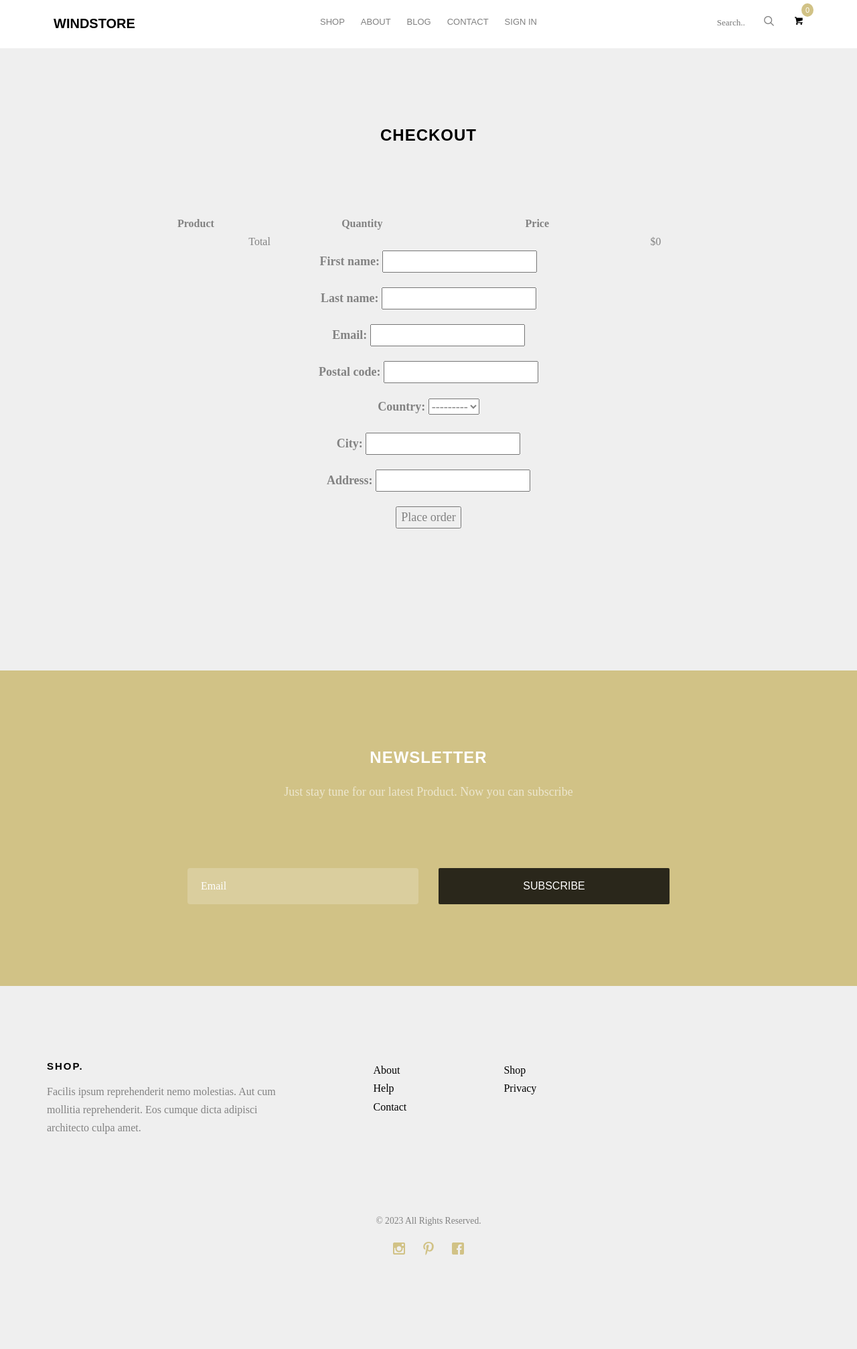
After one commit to PyChenka/wStore, a Django app: page /orders/create/ in a window 1280 px wide. The commit adds this page. Shown: the whole page at 67% size. Run offline with Django 4.2, Linux system fonts and the light colour scheme; some libraries are stand-ins or nearby versions; some web fonts are replaced.

Commit message:
add: orders views

```diff
--- a/windstore/cart/views.py
+++ b/windstore/cart/views.py
@@ -20,6 +20,6 @@ def cart_remove(request, slug):
 
 def cart_view(request):
     cart = Cart(request)
-    template = 'cart.html'
+    template = 'cart/cart.html'
     context = {'subtitle': ' - Cart', 'cart': cart}
     return render(request, template, context)
--- a/windstore/contact/views.py
+++ b/windstore/contact/views.py
@@ -10,7 +10,7 @@ from .models import Contact
 class ContactCreate(CreateView):
     """Отображает страницу с формой обратной связи"""
     model = Contact
-    template_name = 'contact.html'
+    template_name = 'contact/contact.html'
     form_class = ContactForm
     success_url = reverse_lazy('contact:done')
 
@@ -29,5 +29,5 @@ class ContactCreate(CreateView):
 def contact_done(request):
     """Отображает страницу подтверждения после успешной отправки формы"""
     template = 'done_message.html'
-    context = {'headline': ' - Contact', 'msg': 'Ваше сообщение отправлено!'}
+    context = {'subtitle': ' - Contact', 'msg': 'Ваше сообщение отправлено!'}
     return render(request, template, context)
--- a/windstore/orders/admin.py
+++ b/windstore/orders/admin.py
@@ -15,6 +15,7 @@ class OrderAdmin(admin.ModelAdmin):
         'email',
         'time_create',
         'paid',
+        'country',
     )
     list_filter = ('time_create', 'country', )
     fields = (
--- /dev/null
+++ b/windstore/orders/forms.py
@@ -0,0 +1,9 @@
+from django.forms import ModelForm
+from .models import Order
+
+
+class OrderCreateForm(ModelForm):
+    """Форма для ввода сведений о заказе"""
+    class Meta:
+        model = Order
+        fields = ('first_name', 'last_name', 'email', 'postal_code', 'country', 'city', 'address')
--- a/windstore/orders/models.py
+++ b/windstore/orders/models.py
@@ -34,7 +34,7 @@ class OrderItem(models.Model):
     quantity = models.PositiveIntegerField(default=1)
 
     def __str__(self):
-        return self.pk
+        return str(self.pk)
 
     def get_cost(self):
         return self.price * self.quantity
--- /dev/null
+++ b/windstore/orders/urls.py
@@ -0,0 +1,10 @@
+from django.urls import path
+
+from orders.views import order_done, OrderCreate
+
+app_name = 'orders'
+
+urlpatterns = [
+    path('create/', OrderCreate.as_view(), name='create_order'),
+    path('done/', order_done, name='done')
+    ]
--- a/windstore/orders/views.py
+++ b/windstore/orders/views.py
@@ -1,3 +1,41 @@
 from django.shortcuts import render
+from django.urls import reverse_lazy
+from django.views.generic import CreateView
 
-# Create your views here.
+from cart.cart import Cart
+from orders.forms import OrderCreateForm
+from orders.models import OrderItem, Order
+
+
+class OrderCreate(CreateView):
+    """Отображает страницу с формой для ввода сведений о заказе"""
+    model = Order
+    template_name = 'orders/order.html'
+    form_class = OrderCreateForm
+    success_url = reverse_lazy('orders:done')
+
+    def get_context_data(self, **kwargs):
+        context = super().get_context_data(**kwargs)
+        cart = Cart(self.request)
+        context.update({'subtitle': ' - Order',
+                        'cart': cart})
+        return context
+
+    def form_valid(self, form):
+        """Формирует заказ и очищает корзину"""
+        order = form.save()
+        cart = Cart(self.request)
+        for item in cart:
+            OrderItem.objects.create(order=order,
+                                     product=item['product'],
+                                     price=item['price'],
+                                     quantity=item['quantity'])
+        cart.clear_cart()
+        return super().form_valid(form)
+
+
+def order_done(request):
+    """Отображает страницу подтверждения после успешной отправки формы"""
+    template = 'done_message.html'
+    context = {'subtitle': ' - Order', 'msg': 'Спасибо за Ваш заказ!'}
+    return render(request, template, context)
--- a/windstore/templates/cart.html
+++ b/windstore/templates/cart/cart.html
@@ -41,7 +41,7 @@
                     </table>
                     <p class="text-right">
                         <a href="{% url 'shop:index' %}" class="btn btn-primary btn-outline">Continue shopping</a>
-                        <a href="#" class="btn btn-primary btn-outline">Checkout</a>
+                        <a href="{% url 'orders:create_order' %}" class="btn btn-primary btn-outline">Checkout</a>
                     </p>
                 </div>
             </div>
--- /dev/null
+++ b/windstore/templates/orders/order.html
@@ -0,0 +1,48 @@
+{% extends "base.html" %}
+{% load static %}
+{% block content %}
+	<div id="fh5co-testimonial" class="fh5co-bg-section">
+		<div class="container">
+			<div class="row animate-box">
+				<div class="col-md-8 col-md-offset-2 text-center fh5co-heading">
+					<h2>Checkout</h2>
+                </div>
+			</div>
+			<div class="row animate-box">
+				<div class="col-md-8 col-md-offset-2 text-center fh5co-heading">
+                    <table class="col-md-12 col-sm-12 animate-box">
+                        <thead>
+                        <tr>
+                            <th>Product</th>
+                            <th>Quantity</th>
+                            <th>Price</th>
+                        </tr>
+                        </thead>
+                        <tbody>
+                        {% for item in cart %}
+                        {% with product=item.product %}
+                        <tr>
+                            <td>{{ product.title }}</td>
+                            <td>{{ item.quantity }}</td>
+                            <td class="num">${{ item.total_price }}</td>
+                        </tr>
+                        {% endwith %}
+                        {% endfor %}
+                        <tr class="total">
+                            <td>Total</td>
+                            <td colspan="4"></td>
+                            <td class="num">${{ cart.get_total_cart_price }}</td>
+                        </tr>
+                        </tbody>
+                    </table>
+                    <form action="." method="post" class="order-form">
+                    {{ form.as_p }}
+                        {% csrf_token %}
+                        <p><input type="submit" value="Place order"></p>
+                    </form>
+                </div>
+            </div>
+        </div>
+    </div>
+
+{% endblock %}
--- a/windstore/windstore/urls.py
+++ b/windstore/windstore/urls.py
@@ -13,6 +13,7 @@ urlpatterns = [
     path('', MainPage.as_view(), name='main'),
     path('shop/', include('shop.urls', namespace='shop')),
     path('cart/', include('cart.urls', namespace='cart')),
+    path('orders/', include('orders.urls', namespace='orders')),
     path('blog/', include('blog.urls', namespace='blog')),
     path('about/', about, name='about'),
     path('contact/', include('contact.urls', namespace='contact')),
```
Also changed, not shown: windstore/templates/contact/contact.html (renamed from windstore/templates/contact.html).
